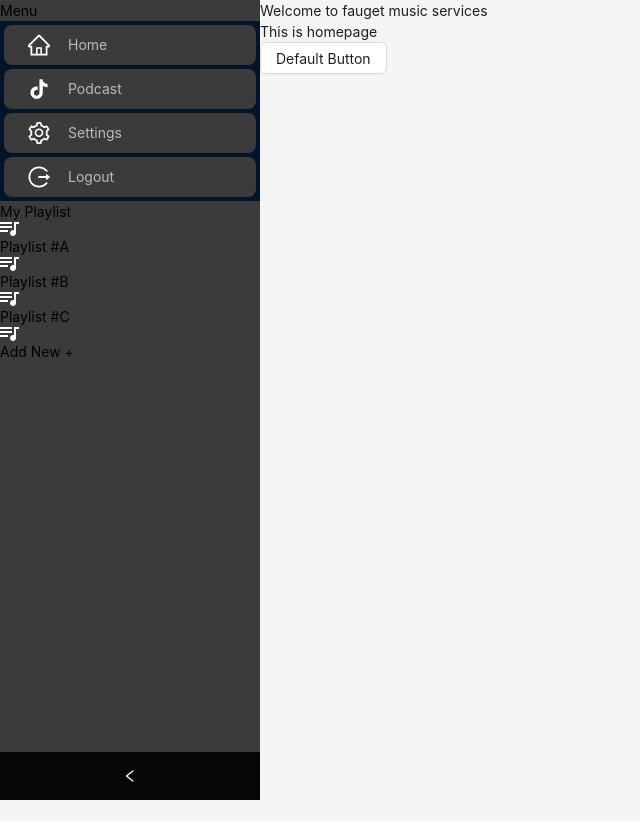
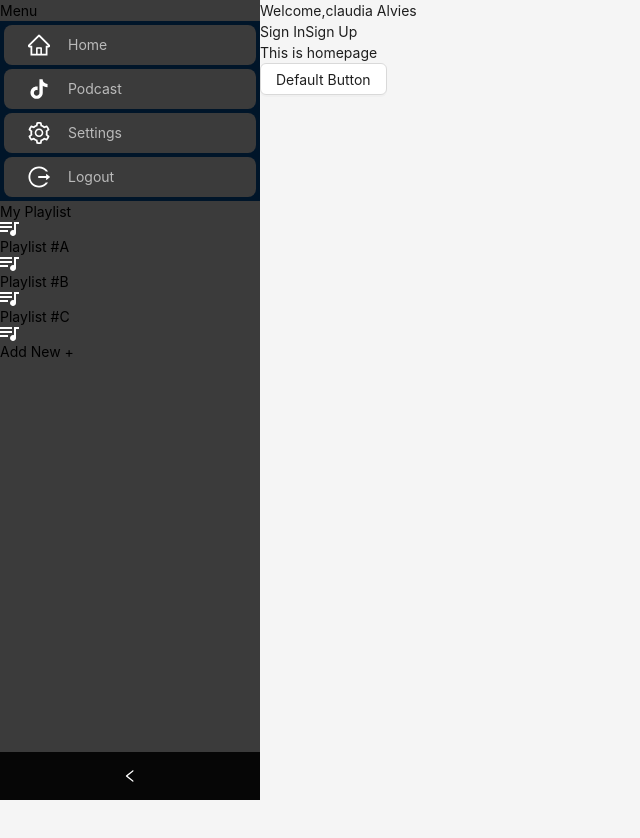
Before and after one commit to nisharga/apixcel-frontend, a Next.js app: page / in a window 1280 px wide. Shown: the top 838 px of the page, without its empty margins (0-640 px from the left). Built offline with nearby package versions, Linux system fonts and the light colour scheme.

Commit message:
reusable button added

```diff
--- a/src/Components/Core/Header.tsx
+++ b/src/Components/Core/Header.tsx
@@ -1,10 +1,20 @@
+import RoundedBtn from "../Reusable/RoundedBtn"
 
 const Header = () => {
   return (
     <div className="p-12 bg-[#1E1E1E]">
-        <div className="">
+       {/*  <div className="flex justify-between">
             <div className="text-3xl font-semibold text-white">Welcome to fauget music services</div>
-            <div className="">
+            <div className="flex gap-4">
+              <RoundedBtn className="!bg-[#060606] !px-16">Sign In</RoundedBtn>
+              <RoundedBtn className="!px-16">Sign Up</RoundedBtn>
+            </div>
+        </div>  */}
+        <div className="flex justify-between">
+            <div className="text-3xl font-semibold text-white">Welcome,claudia Alvies</div>
+            <div className="flex gap-4">
+              <RoundedBtn className="!bg-[#060606] !px-16">Sign In</RoundedBtn>
+              <RoundedBtn className="!px-16">Sign Up</RoundedBtn>
             </div>
         </div>
     </div>
--- /dev/null
+++ b/src/Components/Reusable/RoundedBtn.tsx
@@ -0,0 +1,19 @@
+import React, { FC } from "react"
+
+
+interface Iprops{
+    children: React.ReactNode | string | any;
+    className?: string;
+    onClick?: () => void;
+}
+const RoundedBtn:FC<Iprops> = ({children, className, onClick, ...rest}) => {
+  return (
+    <button
+        className={`${className} py-2 px-10 bg-[#3B3B3B] text-base font-semibold rounded-full transition duration-300 hover:duration-500 hover:scale-105 text-[#fff]`}
+        onClick={onClick}
+        {...rest}
+    >{children}</button>
+  )
+}
+
+export default RoundedBtn
```
